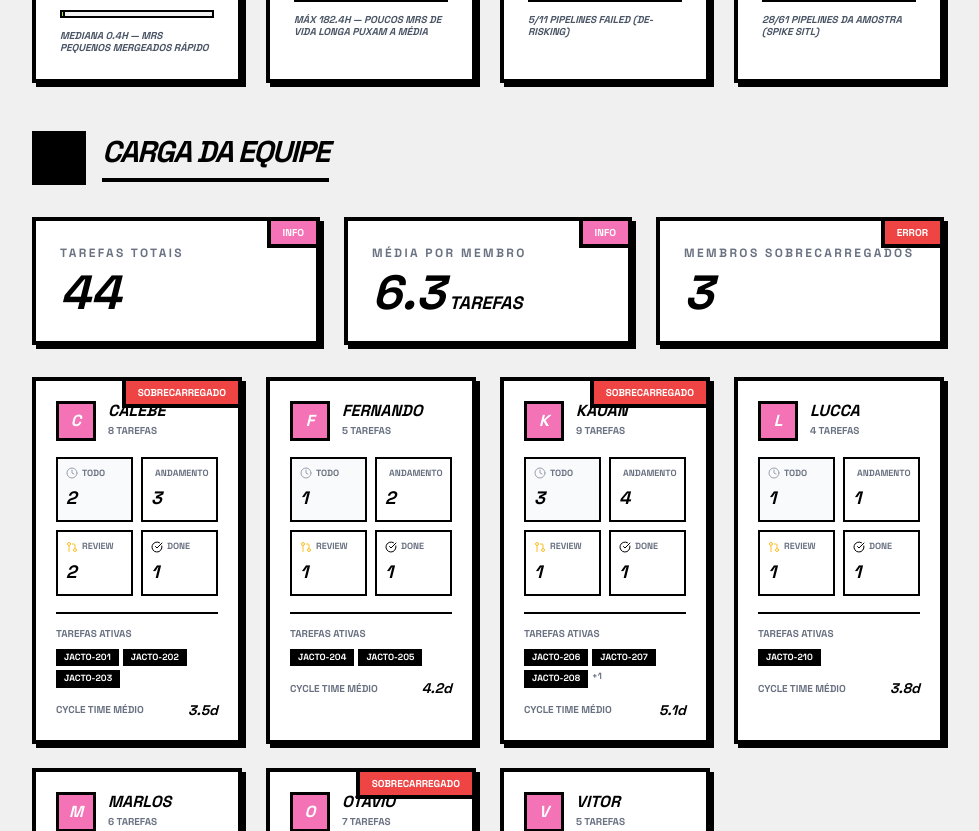
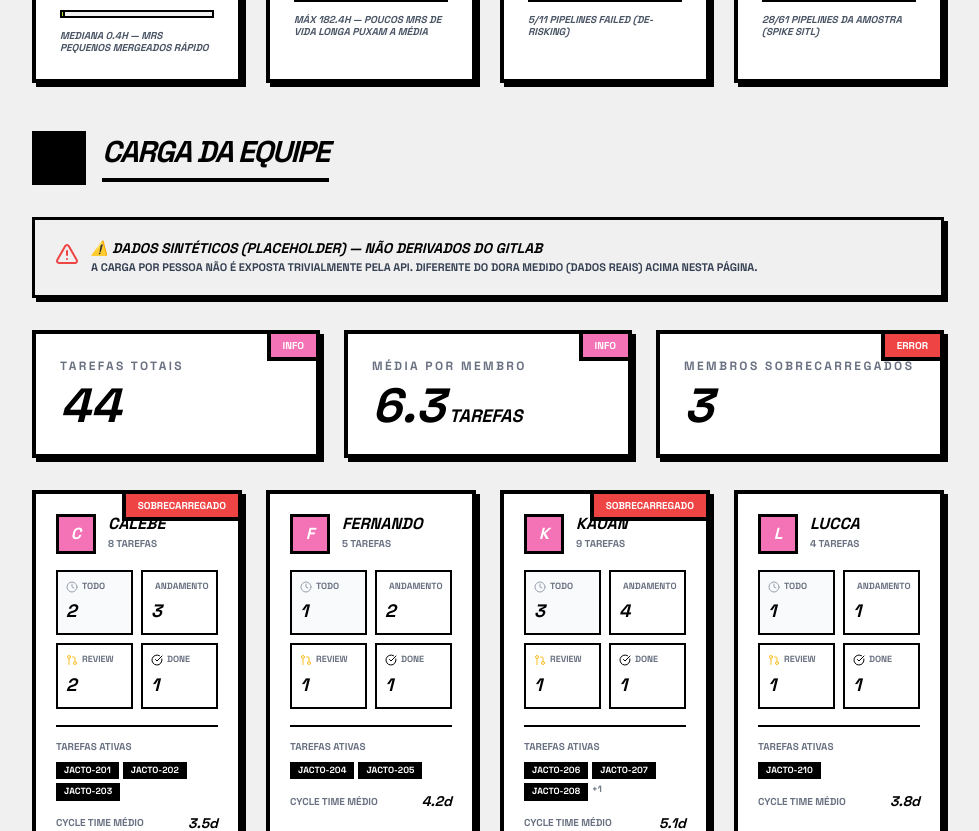
Before and after one commit to balb-0/Jacto-Drones-OS, a Next.js app in the folder src/: page /manager in a window 1280 px wide. Shown: the part 1984-2815 px from the top of the page, without its empty margins (296-1275 px from the left). Built offline with nearby package versions, Linux system fonts and the light colour scheme.

Commit message:
fix(manager): rotular carga da equipe como dado sintetico
Refs #3

```diff
--- a/src/src/app/manager/page.tsx
+++ b/src/src/app/manager/page.tsx
@@ -110,6 +110,9 @@ export default function ManagerPage() {
   const avgTasksPerMember =
     teamMembers.length > 0 ? (totalTasks / teamMembers.length).toFixed(1) : '0';
   const overloadedCount = teamMembers.filter((m) => m.overloadFlag).length;
+  // Carga por pessoa é placeholder: a API GitLab não a expõe trivialmente.
+  const teamIsSynthetic =
+    teamMembers.length > 0 && teamMembers.every((m) => m.synthetic);
 
   return (
     <DashboardLayout
@@ -529,6 +532,24 @@ export default function ManagerPage() {
             </h3>
           </div>
 
+          {teamIsSynthetic && (
+            <div
+              data-testid="team-synthetic-warning"
+              className="flex items-start gap-3 p-5 border-[3px] border-black bg-warning/20 shadow-[4px_4px_0px_#000]"
+            >
+              <AlertTriangle className="w-6 h-6 text-error shrink-0 mt-0.5" />
+              <div>
+                <p className="text-sm font-black uppercase italic leading-tight">
+                  ⚠️ Dados sintéticos (placeholder) — não derivados do GitLab
+                </p>
+                <p className="text-[11px] font-bold text-gray-700 uppercase mt-1 leading-tight">
+                  A carga por pessoa não é exposta trivialmente pela API. Diferente
+                  do DORA medido (dados reais) acima nesta página.
+                </p>
+              </div>
+            </div>
+          )}
+
           <div className="grid grid-cols-1 md:grid-cols-3 gap-6">
             <MetricCard
               title="TAREFAS TOTAIS"
--- a/src/src/services/manager.ts
+++ b/src/src/services/manager.ts
@@ -49,10 +49,23 @@ export function calibratedFailureThresholdPct(): number {
   );
 }
 
+/**
+ * DADOS SINTÉTICOS (placeholder) — NÃO derivados do GitLab.
+ *
+ * A carga por pessoa (tarefas por membro, status, cycle time individual) NÃO é
+ * exposta trivialmente pela API GitLab (issues/assignees na esteira pedagógica
+ * não cobrem isso de forma confiável). Em vez de inventar um número "real",
+ * mantemos estes registros como placeholder e os MARCAMOS com `synthetic: true`.
+ * A UI ("Carga da Equipe" em app/manager/page.tsx) renderiza um rótulo explícito
+ * de dado sintético — honestidade medido×projetado (feedback S2).
+ *
+ * Diferente do DORA/processo desta tela, que vêm do snapshot REAL
+ * (src/data/*.json via @/services/process).
+ */
 export async function fetchTeamMemberMetrics(): Promise<TeamMemberMetrics[]> {
   await new Promise((resolve) => setTimeout(resolve, 600));
 
-  return [
+  const placeholder: Omit<TeamMemberMetrics, 'synthetic'>[] = [
     {
       name: 'Calebe',
       taskCount: 8,
@@ -110,6 +123,9 @@ export async function fetchTeamMemberMetrics(): Promise<TeamMemberMetrics[]> {
       currentTasks: ['JACTO-216', 'JACTO-217'],
     },
   ];
+
+  // Marca cada registro como sintético: a UI exige o rótulo de honestidade.
+  return placeholder.map((member) => ({ ...member, synthetic: true }));
 }
 
 /**
--- a/src/src/types/metrics.ts
+++ b/src/src/types/metrics.ts
@@ -171,6 +171,12 @@ export interface TeamMemberMetrics {
   overloadFlag: boolean;
   avgCycleTime: number;
   currentTasks: string[];
+  /**
+   * Marca o registro como dado SINTÉTICO (placeholder), não derivado do
+   * GitLab. A API não expõe carga por pessoa trivialmente; honestidade
+   * medido×projetado (feedback S2). A UI rotula explicitamente.
+   */
+  synthetic?: boolean;
 }
 
 export interface TasksByStatus {
```
